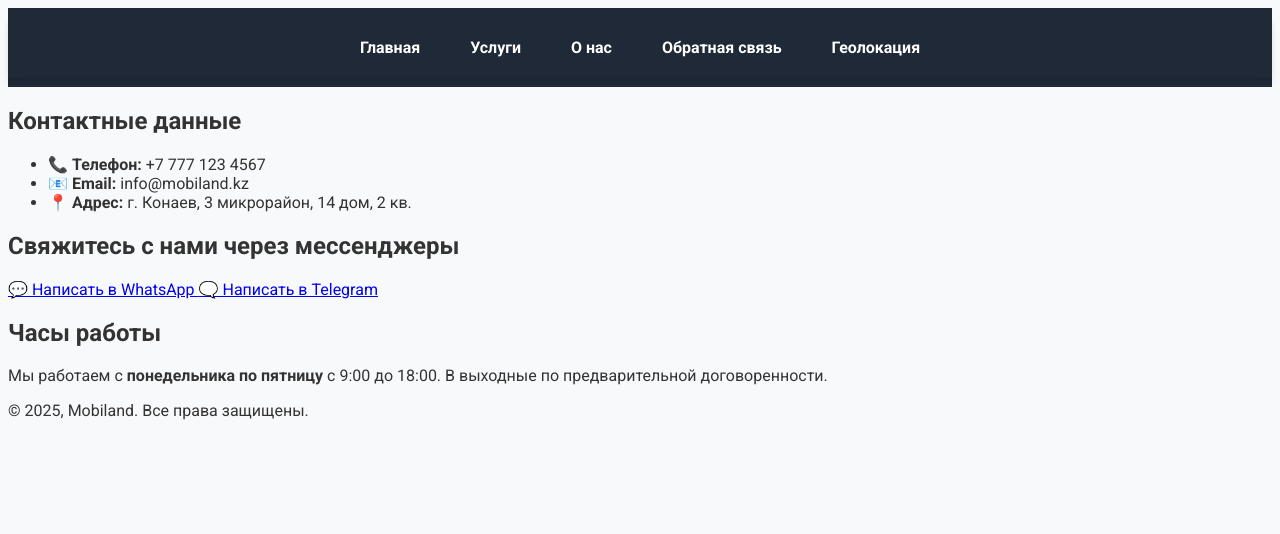
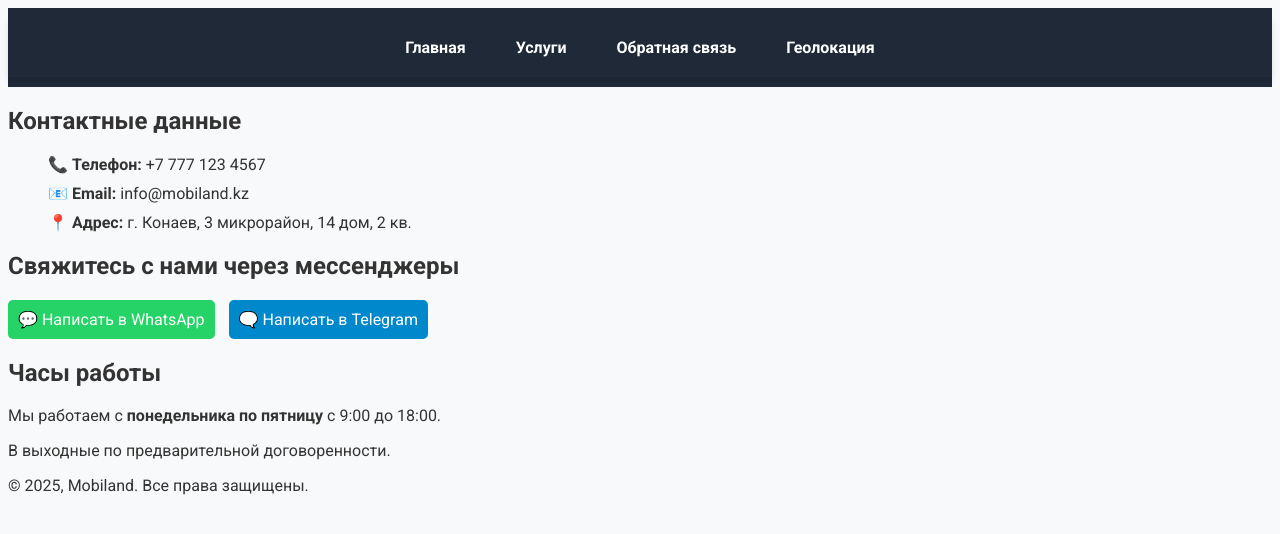
Before and after one commit to LemonRamis/MobiLand, a plain HTML site: page about.html in a window 1280 px wide. Drawn offline with Linux system fonts and the light colour scheme.

Commit message:
Update about.html

```diff
--- a/about.html
+++ b/about.html
@@ -8,13 +8,36 @@
     <meta name="description" content="Узнайте больше о нашей компании и способах связи с нами.">
     <link href="https://fonts.googleapis.com/css2?family=Roboto:wght@400;700&family=Montserrat:wght@400;700&display=swap" rel="stylesheet">
     <link rel="stylesheet" href="style.css">
+    <style>
+        /* Стили для раздела "О нас" */
+        .contact-info li {
+            list-style: none;
+            margin-bottom: 10px;
+            font-size: 16px;
+        }
+
+        /* Кнопки для мессенджеров */
+        .messenger-links a {
+            display: inline-block;
+            margin-right: 10px;
+            padding: 10px;
+            background-color: #25d366; /* WhatsApp */
+            color: white;
+            text-decoration: none;
+            border-radius: 5px;
+            font-size: 16px;
+        }
+
+        .messenger-links .telegram-btn {
+            background-color: #0088cc; /* Telegram */
+        }
+    </style>
 </head>
 <body>
     <header>
         <nav class="navbar">
             <a href="index.html" class="nav-link">Главная</a>
             <a href="services.html" class="nav-link">Услуги</a>
-            <a href="about.html" class="nav-link">О нас</a> <!-- Ссылка на страницу "О нас" -->
             <a href="feedback.html" class="nav-link">Обратная связь</a>
             <a href="location.html" class="nav-link">Геолокация</a>
         </nav>
@@ -22,7 +45,8 @@
 
     <!-- Раздел "О нас" -->
     <section class="about-section">
-        <h2>Контактные данные</h2>
+
+        <h1>Контактные данные</h1>
         <ul class="contact-info">
             <li>📞 <strong>Телефон:</strong> +7 777 123 4567</li>
             <li>📧 <strong>Email:</strong> info@mobiland.kz</li>
@@ -34,14 +58,14 @@
             <a href="https://wa.me/77771234567" target="_blank" class="whatsapp-btn">
                 💬 Написать в WhatsApp
             </a>
-
             <a href="https://t.me/mobiland_kz" target="_blank" class="telegram-btn">
                 🗨️ Написать в Telegram
             </a>
         </div>
 
         <h2>Часы работы</h2>
-        <p>Мы работаем с <strong>понедельника по пятницу</strong> с 9:00 до 18:00. В выходные по предварительной договоренности.</p>
+        <p>Мы работаем с <strong>понедельника по пятницу</strong> с 9:00 до 18:00.</p>
+		<p>В выходные по предварительной договоренности.</p>
     </section>
 
     <footer>
```
